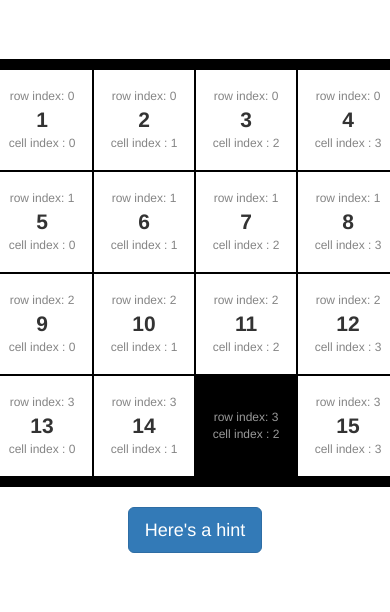
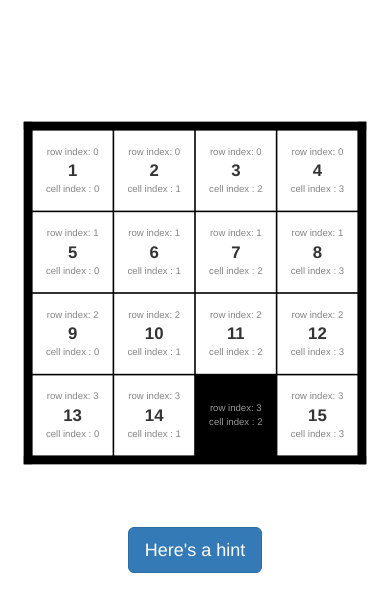
Before and after one commit to joycehwchan/lewagon-number-puzzle, a plain HTML site: page index.html in a window 390 px wide. Drawn offline with nearby package versions, Linux system fonts and the light colour scheme.

Commit message:
fix margin

```diff
--- a/css/style.css
+++ b/css/style.css
@@ -72,8 +72,9 @@ pre {
   padding: 4px 8px;
 }
 
-/* @media only screen and (max-width: 600px) {
+@media only screen and (max-width: 600px) {
   table {
+    margin-top: 40px;
     scale: 0.8;
   }
-} */
+}
```
